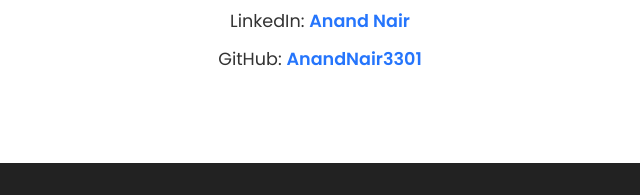
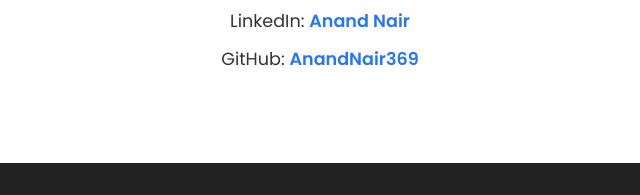
Before and after one commit to AnandNair369/AnandNair369.github.io, a plain HTML site: page index.html in a window 1280 px wide. Shown: the part 2691-2886 px from the top of the page, 320-960 px from the left. Drawn offline with Linux system fonts and the light colour scheme.

Commit message:
Update index.html

```diff
--- a/index.html
+++ b/index.html
@@ -363,7 +363,7 @@
       <p>If you’d like to connect or learn more about my work, feel free to reach out:</p>
       <p>Email: <a href="mailto:anair6@huskers.unl.edu">anair6@huskers.unl.edu</a></p>
       <p>LinkedIn: <a href="https://www.linkedin.com/in/anand-nair-98aa95328/" target="_blank">Anand Nair</a></p>
-      <p>GitHub: <a href="https://github.com/AnandNair256" target="_blank">AnandNair3301</a></p>
+      <p>GitHub: <a href="https://github.com/AnandNair369" target="_blank">AnandNair369</a></p>
     </div>
   </section>
 
```
